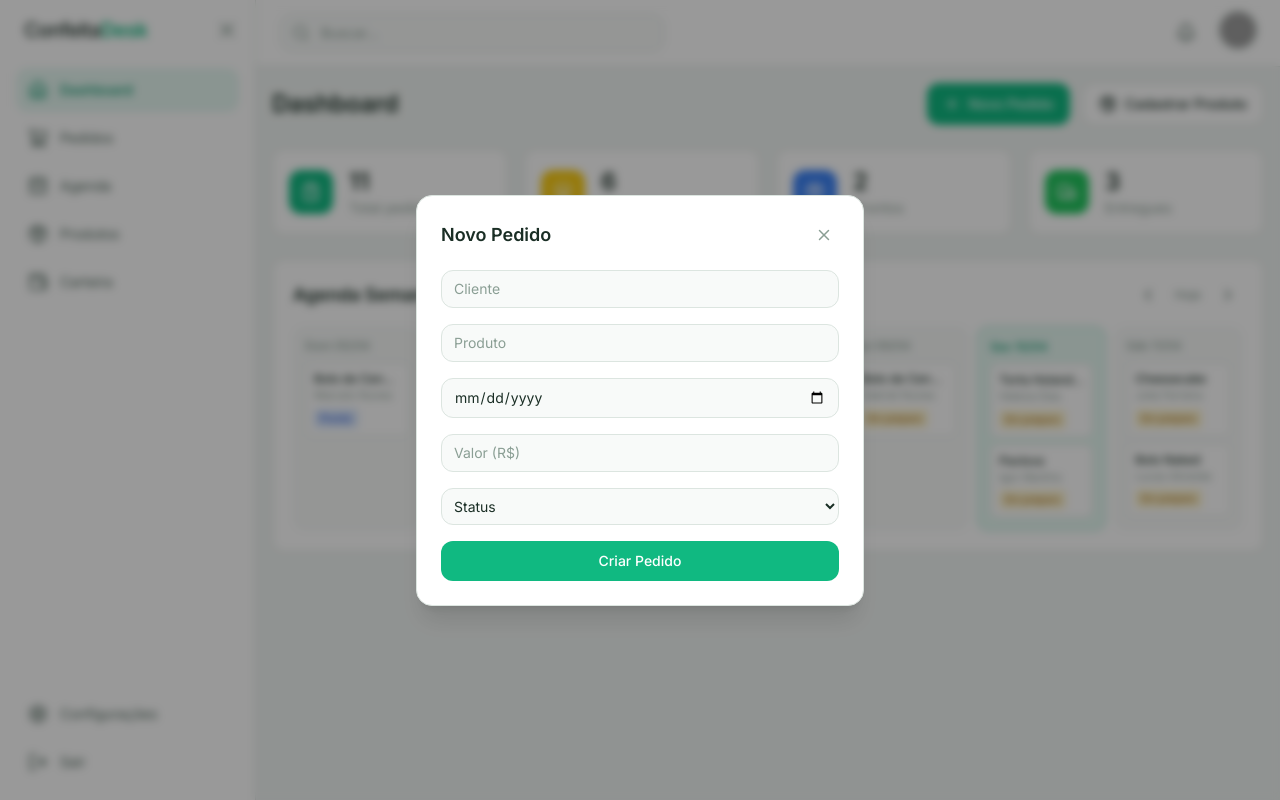
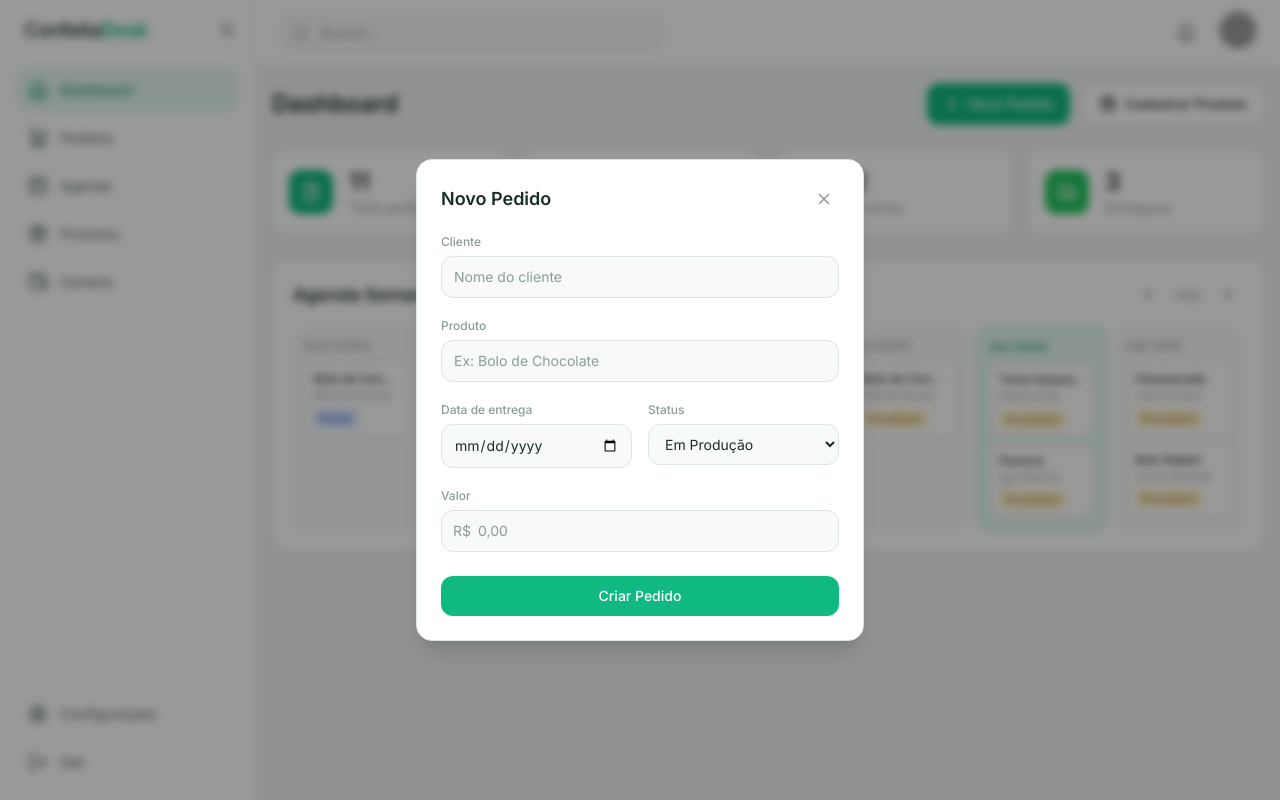
Before and after one commit to Diogo-Pires01/confeita-desk, a React (Vite) app in the folder frontend/: page /dashboard in a window 1280 px wide. Both pictures are taken after a click on the button "Novo Pedido". Built offline with nearby package versions, Linux system fonts and the light colour scheme; grey boxes are pictures that could not be loaded.

Commit message:
Alt: visual e campos dos modal forms

```diff
--- a/frontend/src/components/modals/ModalOverlay.tsx
+++ b/frontend/src/components/modals/ModalOverlay.tsx
@@ -14,16 +14,17 @@ export default function ModalOverlay({ title, children }: ModalOverlayProps) {
   useClickOutside(ref, close);
 
   return (
-    <div className="fixed inset-0 z-50 flex items-center justify-center bg-black/40 backdrop-blur-sm">
+    <div className="fixed inset-0 z-50 flex items-center justify-center bg-black/40 backdrop-blur-sm px-4">
       <div
         ref={ref}
-        className="bg-dash-surface border border-dash-border rounded-2xl shadow-xl w-full max-w-md mx-4 p-6"
+        className="bg-dash-surface border border-dash-border rounded-2xl shadow-xl w-full max-w-md max-h-[90vh] overflow-y-auto p-6"
       >
         <div className="flex items-center justify-between mb-5">
           <h2 className="text-lg font-semibold text-dash-text-main">{title}</h2>
           <button
             onClick={close}
-            className="p-1.5 rounded-lg text-dash-text-muted hover:bg-dash-hover transition"
+            className="p-1.5 rounded-lg text-dash-text-muted hover:bg-dash-hover hover:text-dash-text-main transition"
+            aria-label="Fechar"
           >
             <X size={18} />
           </button>
--- a/frontend/src/components/modals/NewOrderModal.tsx
+++ b/frontend/src/components/modals/NewOrderModal.tsx
@@ -3,35 +3,72 @@ import ModalOverlay from './ModalOverlay';
 export default function NewOrderModal() {
   return (
     <ModalOverlay title="Novo Pedido">
-      <form className="flex flex-col gap-4">
+      <form className="flex flex-col gap-5">
+        <fieldset className="flex flex-col gap-1.5">
+          <label className="text-xs font-medium text-dash-text-muted">
+            Cliente
+          </label>
           <input
             type="text"
-          placeholder="Cliente"
-          className="w-full px-3 py-2 rounded-xl bg-dash-card border border-dash-border text-sm text-dash-text-main placeholder:text-dash-text-muted outline-none focus:ring-2 focus:ring-primary"
+            placeholder="Nome do cliente"
+            className="w-full px-3 py-2.5 rounded-xl bg-dash-card border border-dash-border text-sm text-dash-text-main placeholder:text-dash-text-muted outline-none focus:ring-2 focus:ring-primary/40 focus:border-primary transition"
           />
+        </fieldset>
+
+        <fieldset className="flex flex-col gap-1.5">
+          <label className="text-xs font-medium text-dash-text-muted">
+            Produto
+          </label>
           <input
             type="text"
-          placeholder="Produto"
-          className="w-full px-3 py-2 rounded-xl bg-dash-card border border-dash-border text-sm text-dash-text-main placeholder:text-dash-text-muted outline-none focus:ring-2 focus:ring-primary"
+            placeholder="Ex: Bolo de Chocolate"
+            className="w-full px-3 py-2.5 rounded-xl bg-dash-card border border-dash-border text-sm text-dash-text-main placeholder:text-dash-text-muted outline-none focus:ring-2 focus:ring-primary/40 focus:border-primary transition"
           />
+        </fieldset>
+
+        <div className="grid grid-cols-1 sm:grid-cols-2 gap-4">
+          <fieldset className="flex flex-col gap-1.5">
+            <label className="text-xs font-medium text-dash-text-muted">
+              Data de entrega
+            </label>
             <input
               type="date"
-          className="w-full px-3 py-2 rounded-xl bg-dash-card border border-dash-border text-sm text-dash-text-main outline-none focus:ring-2 focus:ring-primary"
+              className="w-full px-3 py-2.5 rounded-xl bg-dash-card border border-dash-border text-sm text-dash-text-main outline-none focus:ring-2 focus:ring-primary/40 focus:border-primary transition"
             />
+          </fieldset>
+          <fieldset className="flex flex-col gap-1.5">
+            <label className="text-xs font-medium text-dash-text-muted">
+              Status
+            </label>
+            <select className="w-full px-3 py-2.5 rounded-xl bg-dash-card border border-dash-border text-sm text-dash-text-main outline-none focus:ring-2 focus:ring-primary/40 focus:border-primary transition">
+              <option value="em_producao">Em Produção</option>
+              <option value="pronto">Pronto</option>
+              <option value="entregue">Entregue</option>
+            </select>
+          </fieldset>
+        </div>
+
+        <fieldset className="flex flex-col gap-1.5">
+          <label className="text-xs font-medium text-dash-text-muted">
+            Valor
+          </label>
+          <div className="relative">
+            <span className="absolute left-3 top-1/2 -translate-y-1/2 text-sm text-dash-text-muted">
+              R$
+            </span>
             <input
               type="number"
-          placeholder="Valor (R$)"
-          className="w-full px-3 py-2 rounded-xl bg-dash-card border border-dash-border text-sm text-dash-text-main placeholder:text-dash-text-muted outline-none focus:ring-2 focus:ring-primary"
+              min="0"
+              step="0.01"
+              placeholder="0,00"
+              className="w-full pl-9 pr-3 py-2.5 rounded-xl bg-dash-card border border-dash-border text-sm text-dash-text-main placeholder:text-dash-text-muted outline-none focus:ring-2 focus:ring-primary/40 focus:border-primary transition"
             />
-        <select className="w-full px-2 py-2 rounded-xl bg-dash-card border border-dash-border text-sm text-dash-text-main outline-none focus:ring-2 focus:ring-primary">
-          <option value="">Status</option>
-          <option value="bolos">Em preparo</option>
-          <option value="tortas">Pronto</option>
-          <option value="doces">Entregue</option>
-        </select>
+          </div>
+        </fieldset>
+
         <button
           type="submit"
-          className="w-full py-2.5 bg-primary hover:bg-primary-dark text-white text-sm font-medium rounded-xl transition"
+          className="w-full py-2.5 mt-1 bg-primary hover:bg-primary-dark text-white text-sm font-medium rounded-xl transition"
         >
           Criar Pedido
         </button>
--- a/frontend/src/components/modals/NewTransactionModal.tsx
+++ b/frontend/src/components/modals/NewTransactionModal.tsx
@@ -3,28 +3,60 @@ import ModalOverlay from './ModalOverlay';
 export default function NewTransactionModal() {
   return (
     <ModalOverlay title="Nova Transação">
-      <form className="flex flex-col gap-4">
-        <select className="w-full px-3 py-2 rounded-xl bg-dash-card border border-dash-border text-sm text-dash-text-main outline-none focus:ring-2 focus:ring-primary">
+      <form className="flex flex-col gap-5">
+        <fieldset className="flex flex-col gap-1.5">
+          <label className="text-xs font-medium text-dash-text-muted">
+            Tipo
+          </label>
+          <select className="w-full px-3 py-2.5 rounded-xl bg-dash-card border border-dash-border text-sm text-dash-text-main outline-none focus:ring-2 focus:ring-primary/40 focus:border-primary transition">
             <option value="entrada">Entrada</option>
             <option value="saida">Saída</option>
           </select>
+        </fieldset>
+
+        <fieldset className="flex flex-col gap-1.5">
+          <label className="text-xs font-medium text-dash-text-muted">
+            Descrição
+          </label>
           <input
             type="text"
-          placeholder="Descrição"
-          className="w-full px-3 py-2 rounded-xl bg-dash-card border border-dash-border text-sm text-dash-text-main placeholder:text-dash-text-muted outline-none focus:ring-2 focus:ring-primary"
+            placeholder="Ex: Bolo de aniversário - Maria"
+            className="w-full px-3 py-2.5 rounded-xl bg-dash-card border border-dash-border text-sm text-dash-text-main placeholder:text-dash-text-muted outline-none focus:ring-2 focus:ring-primary/40 focus:border-primary transition"
           />
+        </fieldset>
+
+        <div className="grid grid-cols-1 sm:grid-cols-2 gap-4">
+          <fieldset className="flex flex-col gap-1.5">
+            <label className="text-xs font-medium text-dash-text-muted">
+              Valor
+            </label>
+            <div className="relative">
+              <span className="absolute left-3 top-1/2 -translate-y-1/2 text-sm text-dash-text-muted">
+                R$
+              </span>
               <input
                 type="number"
-          placeholder="Valor (R$)"
-          className="w-full px-3 py-2 rounded-xl bg-dash-card border border-dash-border text-sm text-dash-text-main placeholder:text-dash-text-muted outline-none focus:ring-2 focus:ring-primary"
+                min="0"
+                step="0.01"
+                placeholder="0,00"
+                className="w-full pl-9 pr-3 py-2.5 rounded-xl bg-dash-card border border-dash-border text-sm text-dash-text-main placeholder:text-dash-text-muted outline-none focus:ring-2 focus:ring-primary/40 focus:border-primary transition"
               />
+            </div>
+          </fieldset>
+          <fieldset className="flex flex-col gap-1.5">
+            <label className="text-xs font-medium text-dash-text-muted">
+              Data
+            </label>
             <input
               type="date"
-          className="w-full px-3 py-2 rounded-xl bg-dash-card border border-dash-border text-sm text-dash-text-main outline-none focus:ring-2 focus:ring-primary"
+              className="w-full px-3 py-2.5 rounded-xl bg-dash-card border border-dash-border text-sm text-dash-text-main outline-none focus:ring-2 focus:ring-primary/40 focus:border-primary transition"
             />
+          </fieldset>
+        </div>
+
         <button
           type="submit"
-          className="w-full py-2.5 bg-primary hover:bg-primary-dark text-white text-sm font-medium rounded-xl transition"
+          className="w-full py-2.5 mt-1 bg-primary hover:bg-primary-dark text-white text-sm font-medium rounded-xl transition"
         >
           Registrar
         </button>
--- a/frontend/src/pages/wallet/Wallet.tsx
+++ b/frontend/src/pages/wallet/Wallet.tsx
@@ -3,7 +3,6 @@ import {
   TrendingUp,
   TrendingDown,
   Plus,
-  Minus,
 } from 'lucide-react';
 import { mockTransactions } from '../../mocks/wallet';
 import { useModal } from '../../contexts/ModalContext';
```
Also changed, not shown: frontend/src/components/modals/NewProductModal.tsx (+42 -10 lines). Lines whose indentation alone changed are shown as unchanged.
